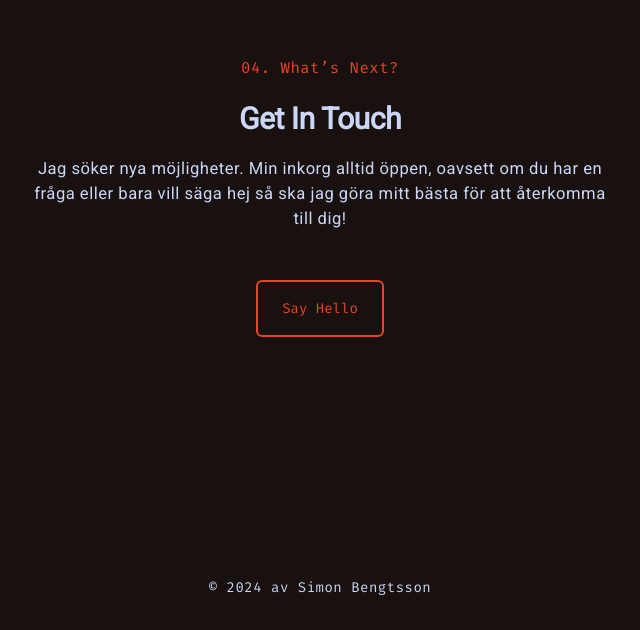
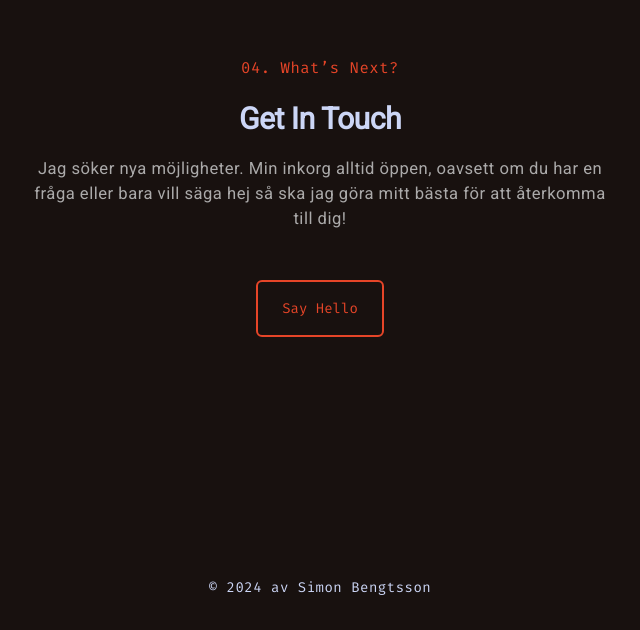
Before and after one commit to Sillen00/Portfolio_CV, a Next.js app: page / in a window 1280 px wide. Shown: the part 5010-5640 px from the top of the page, without its empty margins (320-960 px from the left). Built offline with nearby package versions, Linux system fonts and the light colour scheme.

Commit message:
text gray contact section.

```diff
--- a/app/containers/home-page/Contact.tsx
+++ b/app/containers/home-page/Contact.tsx
@@ -6,7 +6,7 @@ const Contact = () => {
     <section className='max-w-screen-lg mx-auto pt-52 pb-60 px-6 md:px-28' id='contact'>
       <p className={"fira text-center text-secondary-color"}>04. What&rsquo;s Next?</p>
       <h3 className='font-semibold text-center my-4'>Get In Touch</h3>
-      <p className='text-center pb-8 max-w-[580px] mx-auto'>
+      <p className='text-gray text-center pb-8 max-w-[580px] mx-auto'>
         Jag söker nya möjligheter. Min inkorg alltid öppen, oavsett om du har en fråga eller bara vill säga hej så ska jag göra mitt bästa
         för att återkomma till dig!
       </p>
```
